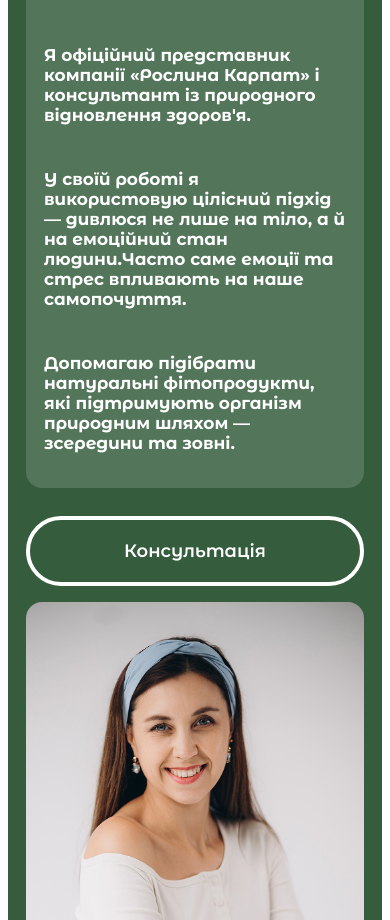
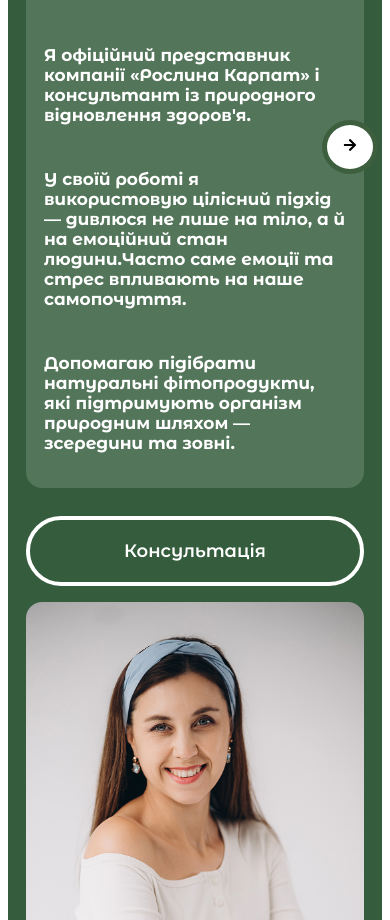
Before and after one commit to AlterEnok/Karpatskie-fitopreparat, a React (Vite) app: page / in a window 390 px wide. Shown: the part 3500-4420 px from the top of the page. Built offline with nearby package versions, Linux system fonts and the light colour scheme.

Commit message:
fixing arrow-btn on the section about-us

```diff
--- a/src/components/AboutSection/AboutSection.css
+++ b/src/components/AboutSection/AboutSection.css
@@ -50,7 +50,7 @@
     gap: 14px;
 }
 
-.arrow-btn {
+.arrow-btn.about {
     position: absolute;
     right: -25px;
     top: 50%;
@@ -68,7 +68,7 @@
 
 
 
-.arrow-btn:hover {
+.arrow-btn.about:hover {
     color: #355d3d;
     border: 5px solid #3d5f3e;
     opacity: 0.9;
@@ -177,7 +177,7 @@
         border-radius: 18px;
     }
 
-    .arrow-btn {
+    .arrow-btn.about {
         right: -15px;
         font-size: 16px;
         padding: 10px;
@@ -219,7 +219,7 @@
         border-radius: 16px;
     }
 
-    .arrow-btn {
+    .arrow-btn.about {
         top: 33%;
         width: 56px;
         height: 54px;
@@ -266,7 +266,7 @@
         border-radius: 16px;
     }
 
-    .arrow-btn {
+    .arrow-btn.about {
         top: 36%;
         right: -14px;
         padding: 8px;
--- a/src/components/AboutSection/AboutSection.jsx
+++ b/src/components/AboutSection/AboutSection.jsx
@@ -61,7 +61,7 @@ const AboutSection = () => {
                         <p key={i}>{p}</p>
                     ))}
 
-                    <button className="arrow-btn" onClick={handleNext}>
+                    <button className="arrow-btn about" onClick={handleNext}>
                         <FaArrowRight />
                     </button>
                 </div>
--- a/src/pages/ProductPage/ProductPage.css
+++ b/src/pages/ProductPage/ProductPage.css
@@ -55,7 +55,7 @@
 }
 
 /* Кнопки со стрелками */
-.arrow-btn {
+.product-arrow-btn {
     position: absolute;
     top: 50%;
     transform: translateY(-50%);
@@ -72,7 +72,7 @@
     transition: 0.3s;
 }
 
-.arrow-btn:hover {
+.product-arrow-btn:hover {
     background: #e7f0e7;
 }
 
@@ -395,7 +395,7 @@
     }
 
     /* Стрелки товара */
-    .arrow-btn {
+    .product-arrow-btn {
         width: 56px;
         height: 56px;
         font-size: 26px;
@@ -555,7 +555,7 @@
         border-radius: 16px;
     }
 
-    .arrow-btn {
+    .product-arrow-btn {
         display: none;
     }
 
--- a/src/pages/ProductPage/ProductPage.jsx
+++ b/src/pages/ProductPage/ProductPage.jsx
@@ -93,11 +93,11 @@ const ProductPage = () => {
                 {/* ---------- СЛАЙДЕР ТОВАРА ---------- */}
                 <div className="product-slider">
                     {/* кастомные стрелки */}
-                    <button className="arrow-btn left" ref={prevRef}>
+                    <button className="product-arrow-btn left" ref={prevRef}>
                         <FaArrowLeft />
                     </button>
 
-                    <button className="arrow-btn right" ref={nextRef}>
+                    <button className="product-arrow-btn right" ref={nextRef}>
                         <FaArrowRight />
                     </button>
 
```
Also changed, not shown: src/App.css (+0 -15 lines).
